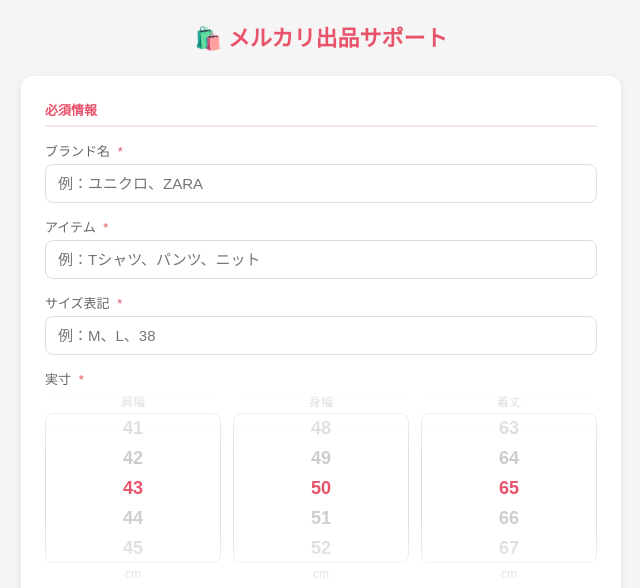
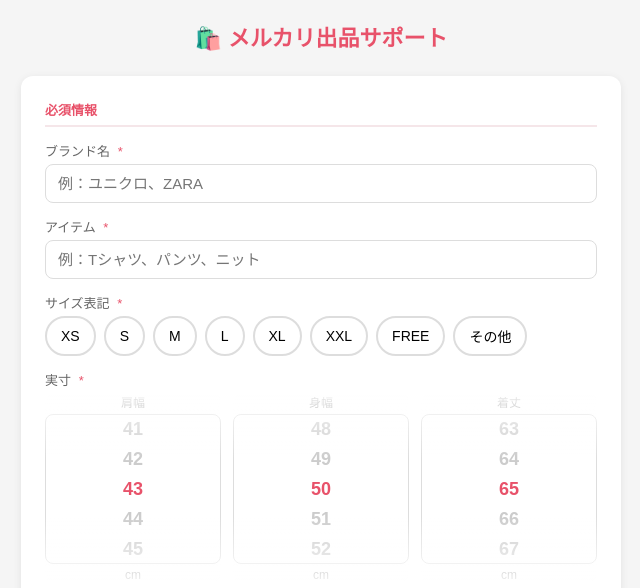
Before and after one commit to asumi-python/mercari-helper, a Flask app: page / in a window 1280 px wide. Shown: the top 588 px of the page, without its empty margins (319-959 px from the left). Run offline with Flask 3, Linux system fonts and the light colour scheme.

Commit message:
add size button selector with その他 input

```diff
--- a/templates/index.html
+++ b/templates/index.html
@@ -148,6 +148,28 @@
       font-size: 14px;
     }
 
+    /* サイズボタン */
+    .size-buttons {
+      display: flex;
+      flex-wrap: wrap;
+      gap: 8px;
+    }
+    .size-btn {
+      padding: 8px 14px;
+      border: 2px solid #ddd;
+      border-radius: 20px;
+      background: white;
+      font-size: 14px;
+      cursor: pointer;
+      transition: all 0.2s;
+    }
+    .size-btn.active {
+      border-color: #e8526a;
+      background: #e8526a;
+      color: white;
+      font-weight: bold;
+    }
+
     /* ドラムロール */
     .drum-row {
       display: flex;
@@ -233,7 +255,19 @@
       </div>
       <div class="form-group">
         <label>サイズ表記 <span class="required">*</span></label>
-        <input type="text" id="size" placeholder="例：M、L、38">
+        <div class="size-buttons">
+          <button type="button" class="size-btn" onclick="selectSize(this)">XS</button>
+          <button type="button" class="size-btn" onclick="selectSize(this)">S</button>
+          <button type="button" class="size-btn" onclick="selectSize(this)">M</button>
+          <button type="button" class="size-btn" onclick="selectSize(this)">L</button>
+          <button type="button" class="size-btn" onclick="selectSize(this)">XL</button>
+          <button type="button" class="size-btn" onclick="selectSize(this)">XXL</button>
+          <button type="button" class="size-btn" onclick="selectSize(this)">FREE</button>
+          <button type="button" class="size-btn" onclick="selectSize(this)">その他</button>
+        </div>
+        <input type="text" id="size-other" placeholder="サイズを入力（例：38、160cm）"
+               style="display:none; margin-top:8px;">
+        <input type="hidden" id="size">
       </div>
       <div class="form-group">
         <label>実寸 <span class="required">*</span></label>
@@ -331,6 +365,25 @@
   </div>
 
   <script>
+    // ── サイズ選択 ──
+    function selectSize(btn) {
+      document.querySelectorAll('.size-btn').forEach(b => b.classList.remove('active'));
+      btn.classList.add('active');
+      const val = btn.textContent;
+      if (val === 'その他') {
+        document.getElementById('size-other').style.display = 'block';
+        document.getElementById('size').value = '';
+      } else {
+        document.getElementById('size-other').style.display = 'none';
+        document.getElementById('size').value = val;
+      }
+    }
+    document.addEventListener('DOMContentLoaded', () => {
+      document.getElementById('size-other').addEventListener('input', function() {
+        document.getElementById('size').value = this.value;
+      });
+    });
+
     // ── ドラムロール初期化 ──
     function initDrum(id, min, max, defaultVal) {
       const el = document.getElementById(id);
```
